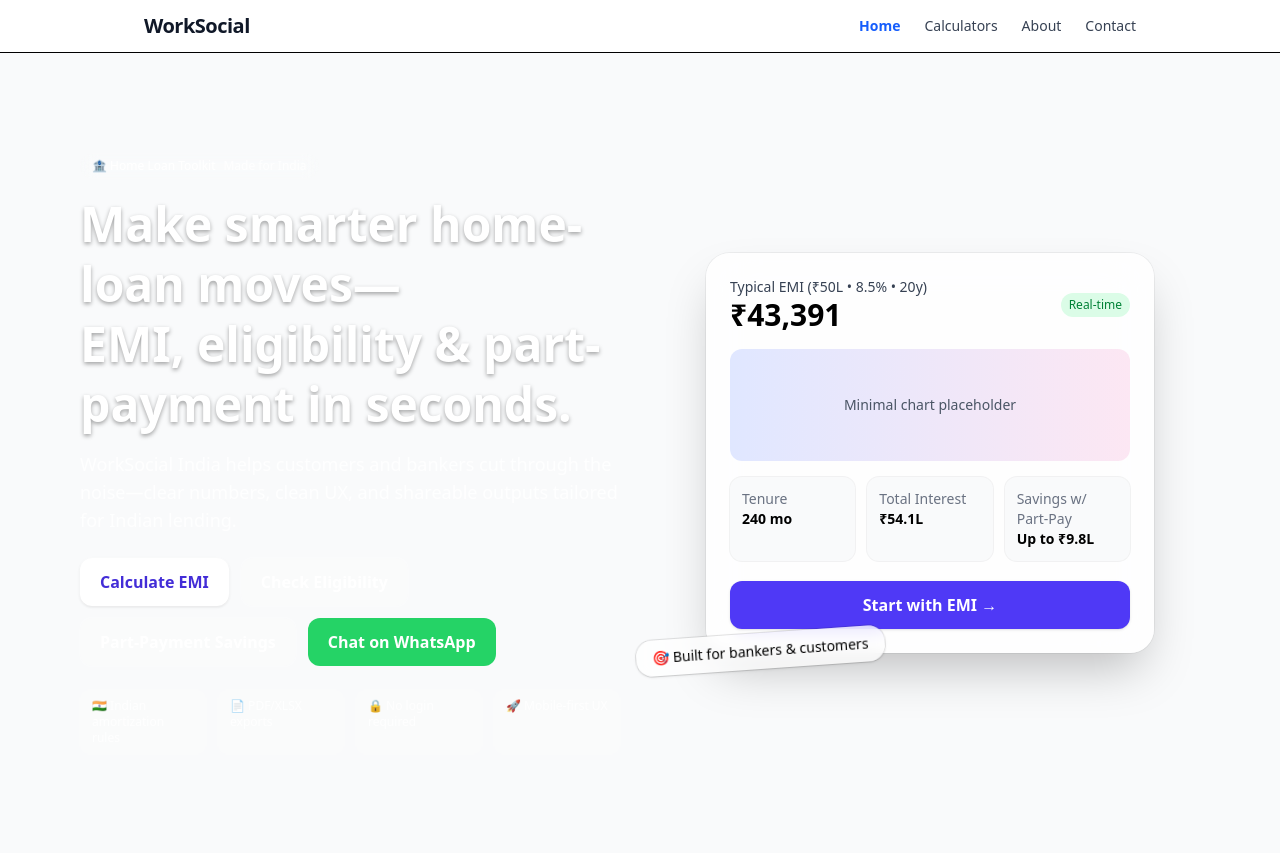
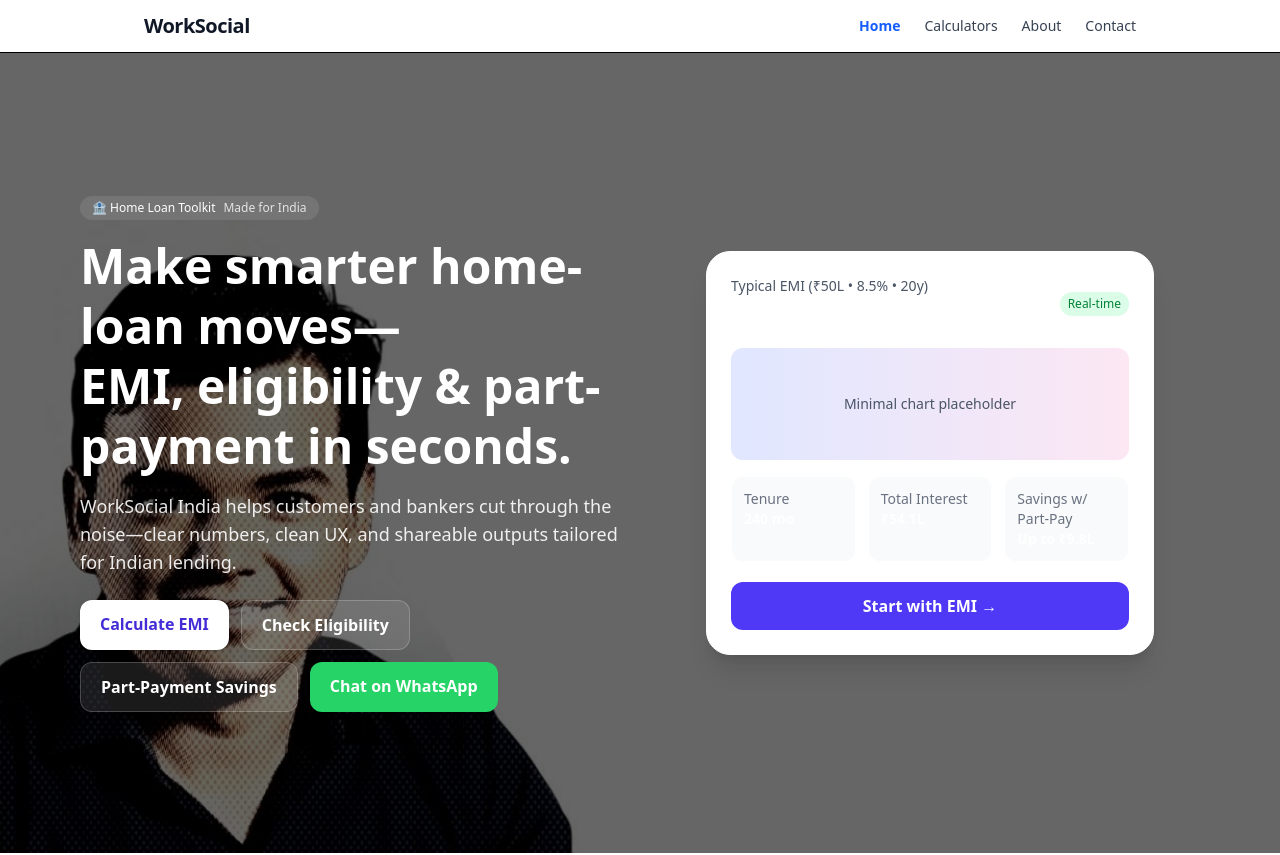
Before and after one commit to worksocial-india/worksocial-ecosystem, a React (Vite) app: page / in a window 1280 px wide. Shown: the top 855 px of the page. Built offline with nearby package versions, Linux system fonts and the light colour scheme.

Commit message:
Hero with full-screen background image

```diff
--- a/src/components/Hero.jsx
+++ b/src/components/Hero.jsx
@@ -2,70 +2,50 @@ import { Link } from "react-router-dom";
 
 export default function Hero() {
   return (
-    <header className="relative h-[85vh] md:h-screen">
-      {/* Background image with responsive sources */}
-      <picture>
-        {/* Desktop image */}
-        <source media="(min-width: 768px)" srcSet="/images/hero-bg-desktop.jpg" />
-        {/* Mobile image */}
-        <img
-          src="/images/hero-bg-mobile.jpg"
-          alt="Home loan hero"
-          className="
-            absolute inset-0 -z-20 h-full w-full object-cover
-            object-[20%_center] md:object-center
-          "
-        />
-      </picture>
+    <header
+      className="relative h-screen flex items-center bg-cover bg-center"
+      style={{ backgroundImage: "url('/images/hero-bg.jpg')" }}
+    >
+      {/* Dark overlay for readability */}
+      <div className="absolute inset-0 bg-black/60"></div>
 
-      {/* Left-to-right gradient overlay for copy legibility */}
-      <div
-        className="
-          absolute inset-0 -z-10
-          bg-gradient-to-r from-black/75 via-black/55 to-black/10
-        "
-      />
-
-      {/* Optional subtle vignette at edges for depth */}
-      <div className="pointer-events-none absolute inset-0 -z-10 bg-[radial-gradient(transparent,rgba(0,0,0,0.35))]" />
-
-      {/* Content */}
-      <div className="relative max-w-6xl mx-auto px-4 py-16 md:py-24 h-full">
-        <div className="grid lg:grid-cols-2 gap-10 items-center h-full">
-          {/* LEFT: Copy + CTAs */}
-          <div className="text-white">
-            <div className="inline-flex items-center gap-2 rounded-full bg-white/10 px-3 py-1 text-xs backdrop-blur-sm ring-1 ring-white/15">
+      {/* Content container */}
+      <div className="relative z-10 max-w-6xl mx-auto px-4 py-16 text-white">
+        <div className="grid lg:grid-cols-2 gap-10 items-center">
+          {/* Left: copy + CTAs */}
+          <div>
+            <div className="inline-flex items-center gap-2 rounded-full bg-white/10 px-3 py-1 text-xs backdrop-blur">
               <span>🏦 Home Loan Toolkit</span>
               <span className="opacity-80">Made for India</span>
             </div>
 
-            <h1 className="mt-4 text-3xl md:text-5xl font-extrabold leading-tight drop-shadow-[0_2px_2px_rgba(0,0,0,0.35)]">
+            <h1 className="mt-4 text-3xl md:text-5xl font-extrabold leading-tight">
               Make smarter home-loan moves—
               <span className="block">EMI, eligibility & part-payment in seconds.</span>
             </h1>
 
-            <p className="mt-4 text-white/90 md:text-lg max-w-xl">
+            <p className="mt-4 text-white/90 md:text-lg">
               WorkSocial India helps customers and bankers cut through the noise—clear
               numbers, clean UX, and shareable outputs tailored for Indian lending.
             </p>
 
-            {/* Primary CTAs */}
+            {/* primary CTAs */}
             <div className="mt-6 flex flex-wrap gap-3">
               <Link
                 to="/calculators/emi"
-                className="rounded-xl bg-white text-indigo-700 font-semibold px-5 py-3 hover:opacity-95 shadow ring-1 ring-white/30"
+                className="rounded-xl bg-white text-indigo-700 font-semibold px-5 py-3 hover:opacity-95 shadow"
               >
                 Calculate EMI
               </Link>
               <Link
                 to="/calculators/eligibility"
-                className="rounded-xl bg-white/10 text-white font-semibold px-5 py-3 hover:bg-white/15 ring-1 ring-white/20"
+                className="rounded-xl bg-white/10 text-white font-semibold px-5 py-3 hover:bg-white/15 border border-white/20"
               >
                 Check Eligibility
               </Link>
               <Link
                 to="/calculators/part-payment"
-                className="rounded-xl bg-white/10 text-white font-semibold px-5 py-3 hover:bg-white/15 ring-1 ring-white/20"
+                className="rounded-xl bg-white/10 text-white font-semibold px-5 py-3 hover:bg-white/15 border border-white/20"
               >
                 Part-Payment Savings
               </Link>
@@ -78,23 +58,15 @@ export default function Hero() {
                 Chat on WhatsApp
               </a>
             </div>
-
-            {/* Trust chips */}
-            <div className="mt-6 grid grid-cols-2 sm:grid-cols-4 gap-3 text-xs text-white/90">
-              <div className="rounded-lg bg-white/10 px-3 py-2 ring-1 ring-white/10">🇮🇳 Indian amortization rules</div>
-              <div className="rounded-lg bg-white/10 px-3 py-2 ring-1 ring-white/10">📄 PDF/XLSX exports</div>
-              <div className="rounded-lg bg-white/10 px-3 py-2 ring-1 ring-white/10">🔒 No login required</div>
-              <div className="rounded-lg bg-white/10 px-3 py-2 ring-1 ring-white/10">🚀 Mobile-first UX</div>
-            </div>
           </div>
 
-          {/* RIGHT: KPI glass card */}
+          {/* Right: illustration / KPI card */}
           <div className="relative">
             <div className="mx-auto max-w-md">
-              <div className="rounded-3xl bg-white/80 backdrop-blur-xl shadow-2xl p-6 ring-1 ring-black/5">
+              <div className="rounded-3xl bg-white shadow-xl p-6 border">
                 <div className="flex items-center justify-between">
                   <div>
-                    <div className="text-sm text-gray-700">Typical EMI (₹50L • 8.5% • 20y)</div>
+                    <div className="text-sm text-gray-600">Typical EMI (₹50L • 8.5% • 20y)</div>
                     <div className="text-3xl font-bold">₹43,391</div>
                   </div>
                   <span className="text-xs rounded-full bg-green-100 text-green-700 px-2 py-1">
@@ -107,15 +79,15 @@ export default function Hero() {
                 </div>
 
                 <div className="mt-4 grid grid-cols-3 gap-3 text-sm">
-                  <div className="rounded-xl bg-gray-50 p-3 ring-1 ring-black/5">
+                  <div className="rounded-xl bg-gray-50 p-3 border">
                     <div className="text-gray-500">Tenure</div>
                     <div className="font-semibold">240 mo</div>
                   </div>
-                  <div className="rounded-xl bg-gray-50 p-3 ring-1 ring-black/5">
+                  <div className="rounded-xl bg-gray-50 p-3 border">
                     <div className="text-gray-500">Total Interest</div>
                     <div className="font-semibold">₹54.1L</div>
                   </div>
-                  <div className="rounded-xl bg-gray-50 p-3 ring-1 ring-black/5">
+                  <div className="rounded-xl bg-gray-50 p-3 border">
                     <div className="text-gray-500">Savings w/ Part-Pay</div>
                     <div className="font-semibold">Up to ₹9.8L</div>
                   </div>
@@ -123,17 +95,10 @@ export default function Hero() {
 
                 <Link
                   to="/calculators/emi"
-                  className="mt-5 block text-center rounded-xl bg-indigo-600 text-white font-semibold px-5 py-3 hover:opacity-95 shadow"
+                  className="mt-5 block text-center rounded-xl bg-indigo-600 text-white font-semibold px-5 py-3 hover:opacity-95"
                 >
                   Start with EMI →
                 </Link>
-              </div>
-            </div>
-
-            {/* Floating badge */}
-            <div className="absolute -bottom-4 -left-6 rotate-[-4deg]">
-              <div className="rounded-2xl backdrop-blur bg-white/70 ring-1 ring-black/10 px-4 py-2 shadow text-sm">
-                🎯 Built for bankers & customers
               </div>
             </div>
           </div>
```
Also changed, not shown: public/images/hero-bg.jpg (added).
